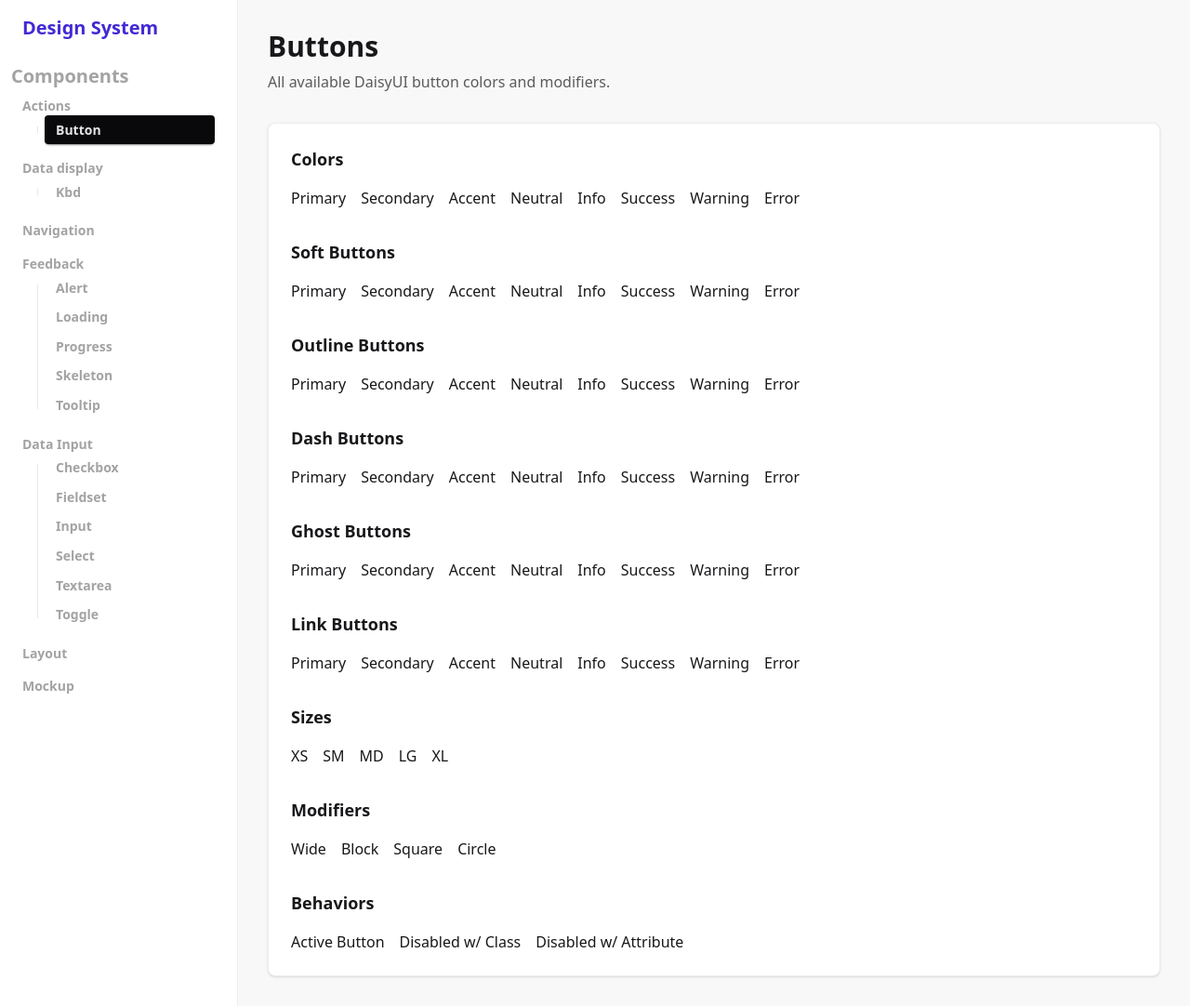
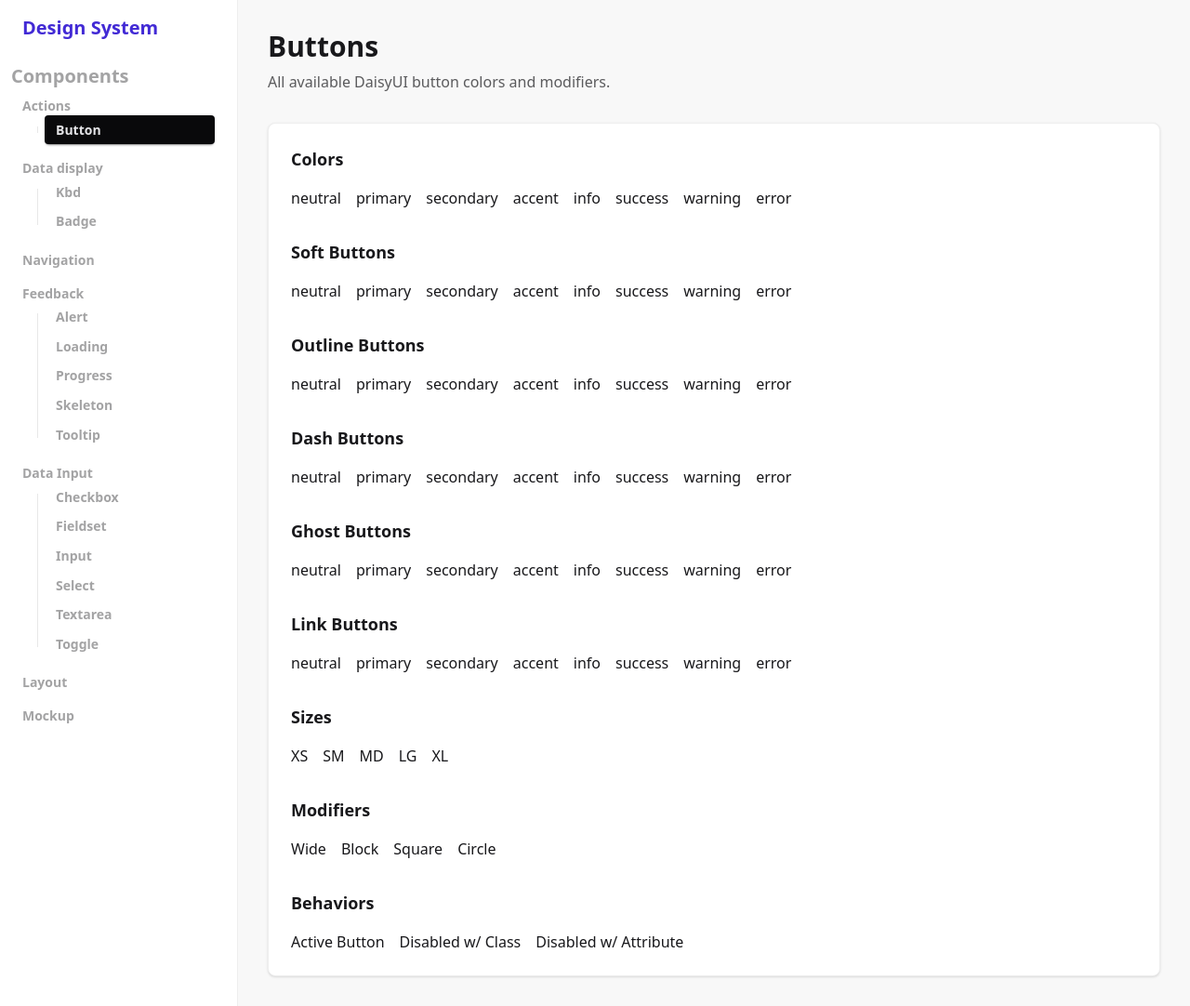
Before and after one commit to eligrubbs/django-cotton-daisyui-setup, a Django app: page /__showcase__/button in a window 1280 px wide. Shown: the whole page at 93% size. Run offline with Django 5.2, Linux system fonts and the light colour scheme.

Commit message:
badge component.

```diff
--- a/design_system/intermal_data.py
+++ b/design_system/intermal_data.py
@@ -133,5 +133,12 @@ COMPONENTS_METADATA = {
         url_path_prefix="kbd",
         url_name="kbd",
         template_path_str=f"{TEMPLATE_COMMON_PREFIX}/kbd.html"
+    ),
+    "badge": ComponentInfo(
+        name="Badge",
+        category=ComponentCategory.data_display,
+        url_path_prefix="badge",
+        url_name="badge",
+        template_path_str=f"{TEMPLATE_COMMON_PREFIX}/badge.html"
     )
 }
--- a/design_system/templates/showcase/components/button.html
+++ b/design_system/templates/showcase/components/button.html
@@ -12,57 +12,38 @@
     <div>
       <h3 class="text-lg font-semibold mb-4">Colors</h3>
       <div class="flex flex-wrap gap-4">
-            <c-ds.button color="primary">Primary</c-ds.button>
-            <c-ds.button color="secondary">Secondary</c-ds.button>
-            <c-ds.button color="accent">Accent</c-ds.button>
-            <c-ds.button color="neutral">Neutral</c-ds.button>
-            <c-ds.button color="info">Info</c-ds.button>
-            <c-ds.button color="success">Success</c-ds.button>
-            <c-ds.button color="warning">Warning</c-ds.button>
-            <c-ds.button color="error">Error</c-ds.button>
+        {% for col in design_system.colors %}
+          <c-ds.button color="{{ col }}">{{ col }}</c-ds.button>
+        {% endfor %}
       </div>
     </div>
 
     <div>
       <h3 class="text-lg font-semibold mb-4">Soft Buttons</h3>
       <div class="flex flex-wrap gap-4">
-            <c-ds.button color="primary" style_="soft">Primary</c-ds.button>
-            <c-ds.button color="secondary" style_="soft">Secondary</c-ds.button>
-            <c-ds.button color="accent" style_="soft">Accent</c-ds.button>
-            <c-ds.button color="neutral" style_="soft">Neutral</c-ds.button>
-            <c-ds.button color="info" style_="soft">Info</c-ds.button>
-            <c-ds.button color="success" style_="soft">Success</c-ds.button>
-            <c-ds.button color="warning" style_="soft">Warning</c-ds.button>
-            <c-ds.button color="error" style_="soft">Error</c-ds.button>
+        {% for col in design_system.colors %}
+          <c-ds.button color="{{ col }}" style_="soft">{{ col }}</c-ds.button>
+        {% endfor %}
       </div>
     </div>
 
     <div>
       <h3 class="text-lg font-semibold mb-4">Outline Buttons</h3>
       <div class="flex flex-wrap gap-4">
-            <c-ds.button color="primary" style_="outline">Primary</c-ds.button>
-            <c-ds.button color="secondary" style_="outline">Secondary</c-ds.button>
-            <c-ds.button color="accent" style_="outline">Accent</c-ds.button>
-            <c-ds.button color="neutral" style_="outline">Neutral</c-ds.button>
-            <c-ds.button color="info" style_="outline">Info</c-ds.button>
-            <c-ds.button color="success" style_="outline">Success</c-ds.button>
-            <c-ds.button color="warning" style_="outline">Warning</c-ds.button>
-            <c-ds.button color="error" style_="outline">Error</c-ds.button>
+        {% for col in design_system.colors %}
+          <c-ds.button color="{{ col }}" style_="outline">{{ col }}</c-ds.button>
+        {% endfor %}
       </div>
+
     </div>
 
 
     <div>
       <h3 class="text-lg font-semibold mb-4">Dash Buttons</h3>
       <div class="flex flex-wrap gap-4">
-            <c-ds.button color="primary" style_="dash">Primary</c-ds.button>
-            <c-ds.button color="secondary" style_="dash">Secondary</c-ds.button>
-            <c-ds.button color="accent" style_="dash">Accent</c-ds.button>
-            <c-ds.button color="neutral" style_="dash">Neutral</c-ds.button>
-            <c-ds.button color="info" style_="dash">Info</c-ds.button>
-            <c-ds.button color="success" style_="dash">Success</c-ds.button>
-            <c-ds.button color="warning" style_="dash">Warning</c-ds.button>
-            <c-ds.button color="error" style_="dash">Error</c-ds.button>
+        {% for col in design_system.colors %}
+          <c-ds.button color="{{ col }}" style_="dash">{{ col }}</c-ds.button>
+        {% endfor %}
       </div>
     </div>
 
@@ -70,14 +51,9 @@
     <div>
       <h3 class="text-lg font-semibold mb-4">Ghost Buttons</h3>
       <div class="flex flex-wrap gap-4">
-            <c-ds.button color="primary" style_="ghost">Primary</c-ds.button>
-            <c-ds.button color="secondary" style_="ghost">Secondary</c-ds.button>
-            <c-ds.button color="accent" style_="ghost">Accent</c-ds.button>
-            <c-ds.button color="neutral" style_="ghost">Neutral</c-ds.button>
-            <c-ds.button color="info" style_="ghost">Info</c-ds.button>
-            <c-ds.button color="success" style_="ghost">Success</c-ds.button>
-            <c-ds.button color="warning" style_="ghost">Warning</c-ds.button>
-            <c-ds.button color="error" style_="ghost">Error</c-ds.button>
+        {% for col in design_system.colors %}
+          <c-ds.button color="{{ col }}" style_="ghost">{{ col }}</c-ds.button>
+        {% endfor %}
       </div>
     </div>
 
@@ -85,14 +61,9 @@
     <div>
       <h3 class="text-lg font-semibold mb-4">Link Buttons</h3>
       <div class="flex flex-wrap gap-4">
-            <c-ds.button color="primary" style_="link">Primary</c-ds.button>
-            <c-ds.button color="secondary" style_="link">Secondary</c-ds.button>
-            <c-ds.button color="accent" style_="link">Accent</c-ds.button>
-            <c-ds.button color="neutral" style_="link">Neutral</c-ds.button>
-            <c-ds.button color="info" style_="link">Info</c-ds.button>
-            <c-ds.button color="success" style_="link">Success</c-ds.button>
-            <c-ds.button color="warning" style_="link">Warning</c-ds.button>
-            <c-ds.button color="error" style_="link">Error</c-ds.button>
+        {% for col in design_system.colors %}
+          <c-ds.button color="{{ col }}" style_="link">{{ col }}</c-ds.button>
+        {% endfor %}
       </div>
     </div>
 
```
Also changed, not shown: design_system/templates/cotton/ds/badge/index.html (added, +48 -0 lines), design_system/templates/showcase/components/badge.html (added, +70 -0 lines), example_usage/static/vite/css/app.css. Lines whose indentation alone changed are shown as unchanged.
